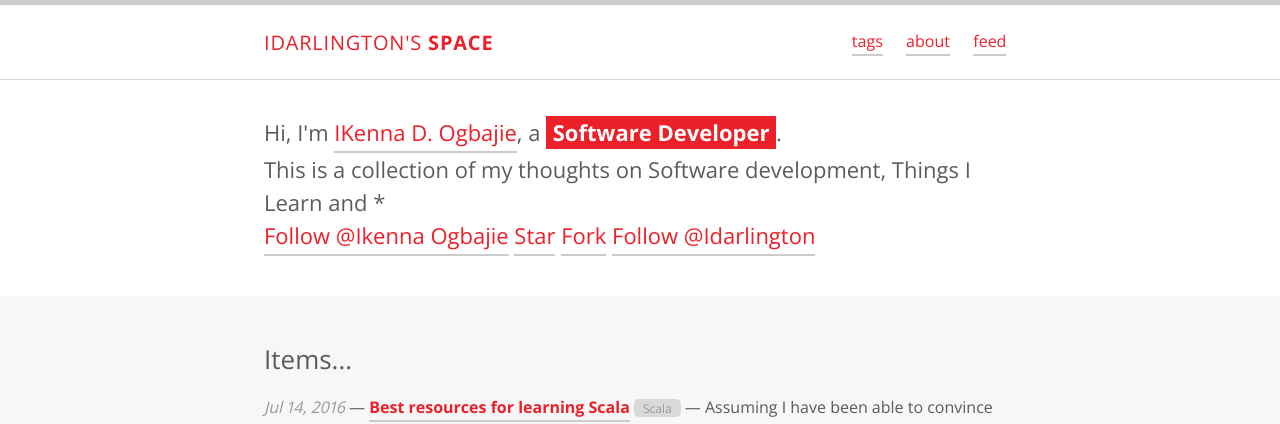
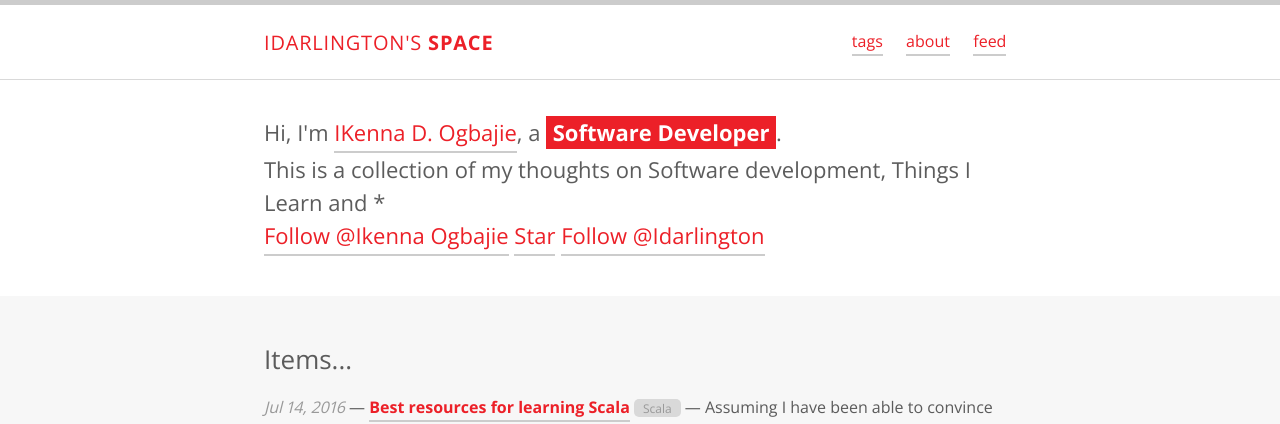
Before and after one commit to idarlington/idarlington.github.io, a Jekyll site: the page built from index.html, in a window 1280 px wide. Shown: the top 424 px of the page. Built offline with Jekyll 4.4.1, drawn with Linux system fonts in a browser that asks for light colours; the list of posts is cut into pages by our own code; comment, search, counter and statistics services are not loaded.

Commit message:
Update gh-fork-star.html

```diff
--- a/_includes/gh-fork-star.html
+++ b/_includes/gh-fork-star.html
@@ -1,5 +1,4 @@
 <a class="github-button" href="{{ site.author.github }}" data-count-href="/{{ site.project.author}}/followers" data-count-api="/users/{{ site.project.author}}#followers" data-count-aria-label="# followers on GitHub" aria-label="Follow @{{ site.project.author}} on GitHub">Follow @{{ site.project.author}}</a>
 <a class="github-button" href="{{ site.project.repo }}" data-icon="octicon-star" data-count-href="/{{ site.project.author }}/{{ site.project.name }}/stargazers" data-count-api="/repos/{{ site.project.author }}/{{ site.project.name }}#stargazers_count" data-count-aria-label="# stargazers on GitHub" aria-label="Star {{ site.project.author }}/{{ site.project.name }} on GitHub">Star</a>
-<a class="github-button" href="{{ site.project.repo }}/fork" data-icon="octicon-repo-forked" data-count-href="/{{ site.project.author }}/{{ site.project.name }}/network" data-count-api="/repos/{{ site.project.author }}/{{ site.project.name }}#forks_count" data-count-aria-label="# forks on GitHub" aria-label="Fork {{ site.project.author }}/{{ site.project.name }} on GitHub">Fork</a>
 <a href="https://twitter.com/Idarlington" class="twitter-follow-button" data-show-count="false">Follow @Idarlington</a> <script>!function(d,s,id){var js,fjs=d.getElementsByTagName(s)[0],p=/^http:/.test(d.location)?'http':'https';if(!d.getElementById(id)){js=d.createElement(s);js.id=id;js.src=p+'://platform.twitter.com/widgets.js';fjs.parentNode.insertBefore(js,fjs);}}(document, 'script', 'twitter-wjs');</script>
 <script async defer id="github-bjs" src="https://buttons.github.io/buttons.js"></script>
```
